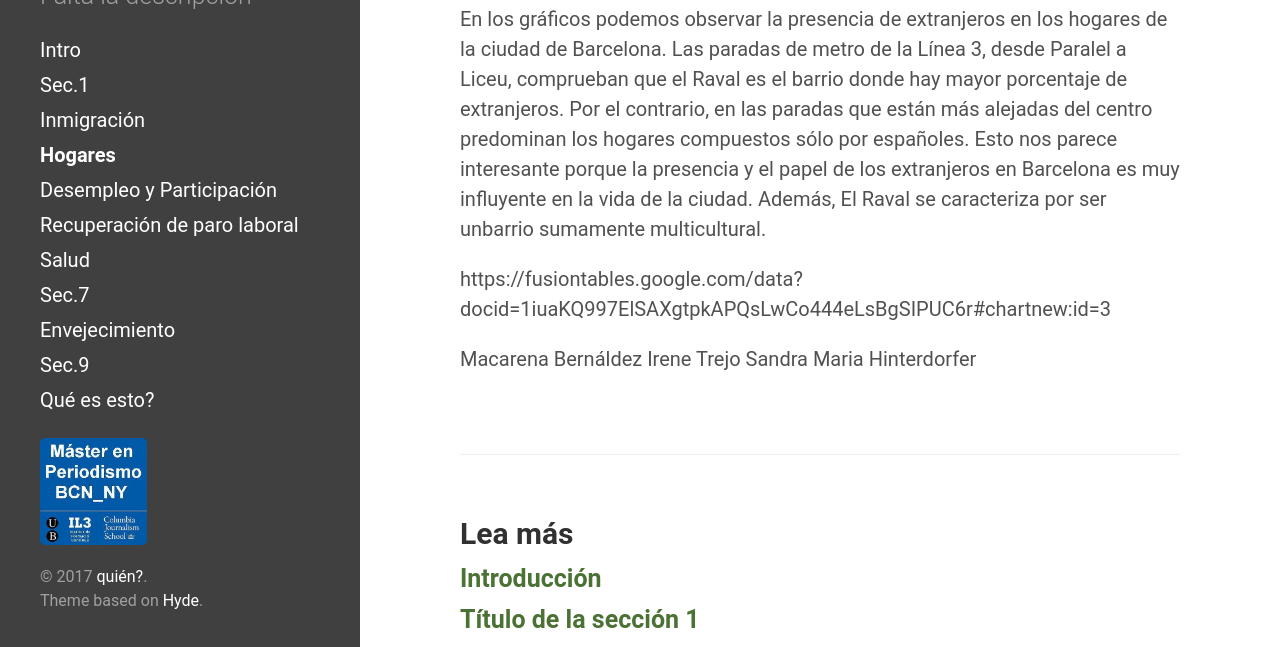
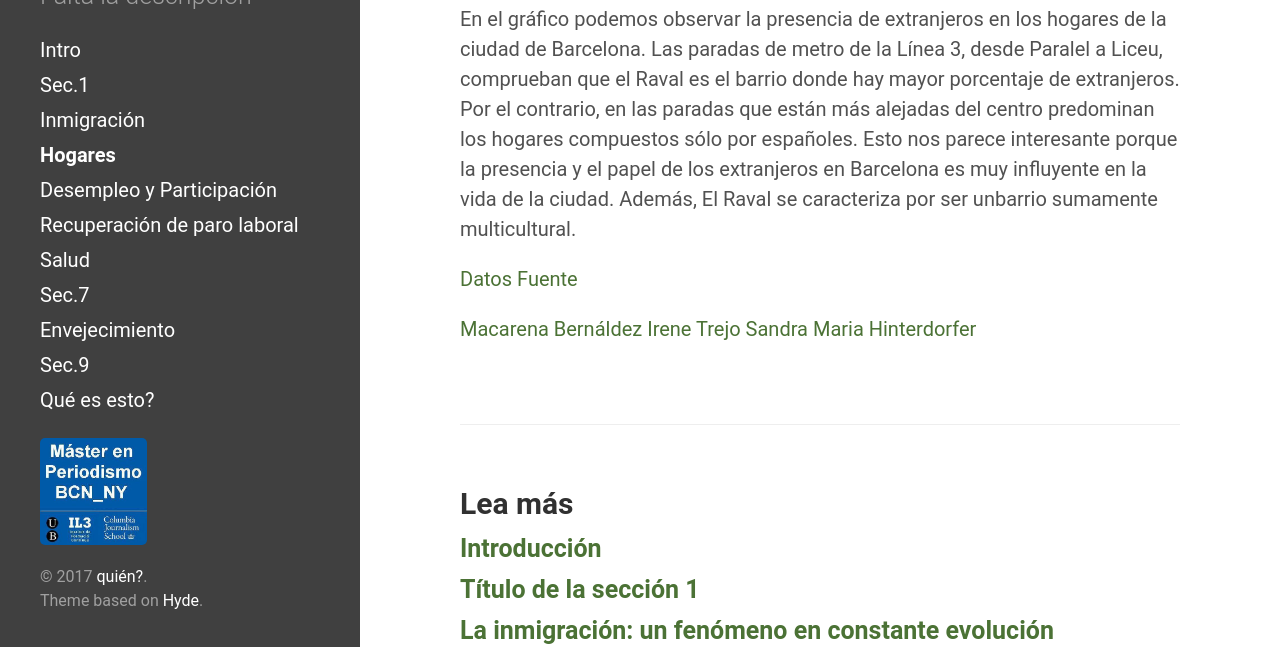
Before and after one commit to mper-bcn-ny/2017-metro, a Jekyll site: the page built from _posts/2017-02-18-seccion_3.md, in a window 1280 px wide and 900 px high, scrolled down 481 px, cut to the strip 253-900 px from the top of the window. Built offline with Jekyll 4.4.1, drawn with Linux system fonts in a browser that asks for light colours.

Commit message:
Update 2017-02-18-seccion_3.md

```diff
--- a/_posts/2017-02-18-seccion_3.md
+++ b/_posts/2017-02-18-seccion_3.md
@@ -6,12 +6,14 @@ navigation: Hogares
 
 En los años 90, la globalización abrió las puertas del Raval a inmigrantes de origen mundial y su presencia ha aumentado del 10 % al 47 % en los últimos 17 años. Casi la mitad de los hogares de este barrio de la ciudad condal cuenta al menos con un extranjero.
 
-<iframe width="740" height="400" scrolling="no" frameborder="no" src="https://fusiontables.google.com/embedviz?containerId=googft-gviz-canvas&amp;q=select+col2%3E%3E0%2C+col5%3E%3E1%2C+col10%3E%3E0+from+1iuaKQ997ElSAXgtpkAPQsLwCo444eLsBgSIPUC6r+order+by+col10%3E%3E0+asc+limit+26&amp;viz=GVIZ&amp;t=LINE&amp;uiversion=2&amp;gco_forceIFrame=true&amp;gco_hasLabelsColumn=true&amp;gco_vAxes=%5B%7B%22title%22%3Anull%2C+%22minValue%22%3Anull%2C+%22maxValue%22%3Anull%2C+%22useFormatFromData%22%3Atrue%2C+%22viewWindow%22%3A%7B%22max%22%3Anull%2C+%22min%22%3Anull%7D%7D%2C%7B%22useFormatFromData%22%3Atrue%2C+%22viewWindow%22%3A%7B%22max%22%3Anull%2C+%22min%22%3Anull%7D%2C+%22minValue%22%3Anull%2C+%22maxValue%22%3Anull%2C+%22textStyle%22%3A%7B%22color%22%3A%22none%22%2C+%22fontSize%22%3A12%7D%7D%5D&amp;gco_useFirstColumnAsDomain=true&amp;gco_legacyScatterChartLabels=true&amp;gco_curveType=&amp;gco_booleanRole=certainty&amp;gco_lineWidth=2&amp;gco_hAxis=%7B%22useFormatFromData%22%3Atrue%2C+%22minValue%22%3Anull%2C+%22maxValue%22%3Anull%2C+%22viewWindow%22%3Anull%2C+%22viewWindowMode%22%3Anull%7D&amp;gco_legend=none&amp;gco_series=%7B%220%22%3A%7B%22color%22%3A%22%236aa84f%22%7D%2C+%221%22%3A%7B%22targetAxisIndex%22%3A1%2C+%22color%22%3A%22none%22%7D%7D&amp;width=740&amp;height=400"></iframe>
+<iframe width="740" height="400" scrolling="no" frameborder="no" src="https://fusiontables.google.com/embedviz?containerId=googft-gviz-canvas&amp;q=select+col2%3E%3E0%2C+col5%3E%3E1%2C+col10%3E%3E0+from+1iuaKQ997ElSAXgtpkAPQsLwCo444eLsBgSIPUC6r+order+by+col10%3E%3E0+asc+limit+26&amp;viz=GVIZ&amp;t=LINE&amp;uiversion=2&amp;gco_forceIFrame=true&amp;gco_hasLabelsColumn=true&amp;gco_vAxes=%5B%7B%22title%22%3Anull%2C+%22minValue%22%3Anull%2C+%22maxValue%22%3Anull%2C+%22useFormatFromData%22%3Atrue%2C+%22viewWindow%22%3A%7B%22max%22%3Anull%2C+%22min%22%3Anull%7D%7D%2C%7B%22useFormatFromData%22%3Atrue%2C+%22viewWindow%22%3A%7B%22max%22%3Anull%2C+%22min%22%3Anull%7D%2C+%22minValue%22%3Anull%2C+%22maxValue%22%3Anull%2C+%22textStyle%22%3A%7B%22color%22%3A%22none%22%2C+%22fontSize%22%3A12%7D%7D%5D&amp;gco_useFirstColumnAsDomain=true&amp;gco_legacyScatterChartLabels=true&amp;gco_curveType=&amp;gco_booleanRole=certainty&amp;gco_lineWidth=2&amp;gco_hAxis=%7B%22useFormatFromData%22%3Atrue%2C+%22minValue%22%3Anull%2C+%22maxValue%22%3Anull%2C+%22viewWindow%22%3Anull%2C+%22viewWindowMode%22%3Anull%7D&amp;gco_legend=none&amp;gco_series=%7B%220%22%3A%7B%22color%22%3A%22%236aa84f%22%7D%2C+%221%22%3A%7B%22targetAxisIndex%22%3A1%2C+%22color%22%3A%22none%22%7D%7D&amp;gco_title=Porcentaje+de+hogares+con+extranjeros&amp;width=740&amp;height=400"></iframe>
 
-En los gráficos podemos observar la presencia de extranjeros en los hogares de la ciudad de Barcelona. Las paradas de metro de la Línea 3, desde Paralel a Liceu, comprueban que el Raval es el barrio donde hay mayor porcentaje de extranjeros. Por el contrario, en las paradas que están más alejadas del centro predominan los hogares compuestos sólo por españoles. Esto nos parece interesante porque la presencia y el papel de los extranjeros en Barcelona es muy influyente en la vida de la ciudad. Además, El Raval se caracteriza por ser unbarrio sumamente multicultural.
 
-https://fusiontables.google.com/data?docid=1iuaKQ997ElSAXgtpkAPQsLwCo444eLsBgSIPUC6r#chartnew:id=3
+En el gráfico podemos observar la presencia de extranjeros en los hogares de la ciudad de Barcelona. Las paradas de metro de la Línea 3, desde Paralel a Liceu, comprueban que el Raval es el barrio donde hay mayor porcentaje de extranjeros. Por el contrario, en las paradas que están más alejadas del centro predominan los hogares compuestos sólo por españoles. Esto nos parece interesante porque la presencia y el papel de los extranjeros en Barcelona es muy influyente en la vida de la ciudad. Además, El Raval se caracteriza por ser unbarrio sumamente multicultural.
 
-Macarena Bernáldez
-Irene Trejo
-Sandra Maria Hinterdorfer
+[Datos](https://fusiontables.google.com/data?docid=1iuaKQ997ElSAXgtpkAPQsLwCo444eLsBgSIPUC6r#chartnew:id=3)
+[Fuente](http://www.bcn.cat/estadistica/castella/dades/inf/pobest/pobest16/part2/index.htm)
+
+[Macarena Bernáldez](mailto:macarena@mailinator.com)
+[Irene Trejo](https://facebook.com/irenetregon)
+[Sandra Maria Hinterdorfer](https://facebook.com/sandrukl)
```
